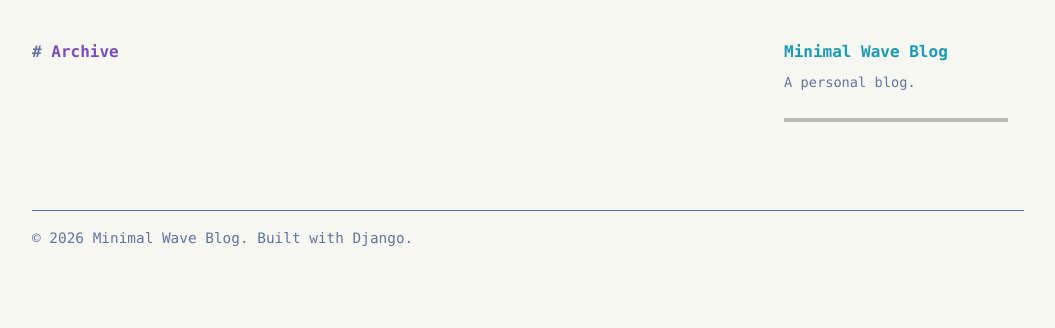
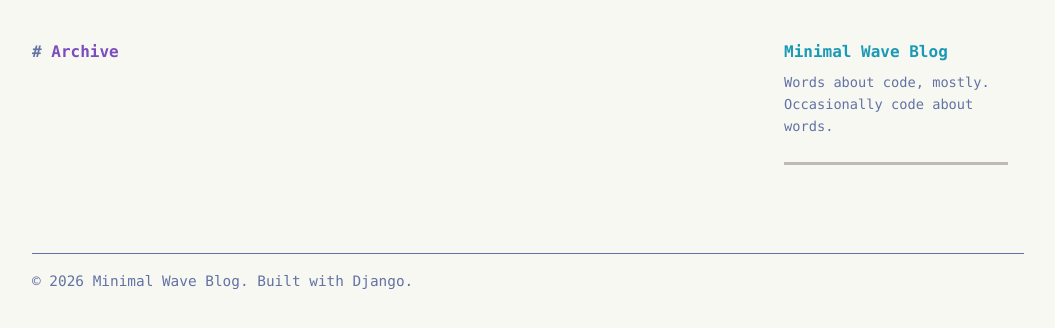
Before and after one commit to jamesfishwick/minimalwave-blog, a Django app: page /archive/ in a window 1280 px wide. Shown: the part 76-404 px from the top of the page, without its empty margins (112-1167 px from the left). Run offline with Django 5.2, Linux system fonts and the light colour scheme; data comes from the database, SQL or seed files in the repository; data that the repository does not hold is empty; parts of the project's set-up code (start-up, migrations or seed data) failed here and were passed over; some libraries are stand-ins or nearby versions.

Commit message:
style: wittier sidebar tagline (#43)
* style: wittier sidebar tagline

Replace the sidebar description \"A personal blog.\" with something with
a pulse: \"Words about code, mostly. Occasionally code about words.\"

Visible aside__description only; the meta/social description block is
unchanged.

* style: use the tagline in meta/social too

The meta, og, and twitter description defaults still read "A personal
blog". Use the same line as the visible tagline so search results and
link previews match: "Words about code, mostly. Occasionally code about
words."

```diff
--- a/templates/base.html
+++ b/templates/base.html
@@ -13,7 +13,7 @@
 </title>
 <meta name="description" content="
 {% block meta_description %}
-  A personal blog
+  Words about code, mostly. Occasionally code about words.
 {% endblock %}
 " />
 
@@ -25,7 +25,7 @@
 " />
 <meta property="og:description" content="
 {% block og_description %}
-  A personal blog
+  Words about code, mostly. Occasionally code about words.
 {% endblock %}
 " />
 <meta property="og:type" content="
@@ -56,7 +56,7 @@
 " />
 <meta name="twitter:description" content="
 {% block twitter_description %}
-  A personal blog
+  Words about code, mostly. Occasionally code about words.
 {% endblock %}
 " />
 
@@ -145,7 +145,7 @@
 ">{{ site_name|default:"James Fishwick" }}</a></h1>
 <p class="aside__description">
 {% block aside_description %}
-  A personal blog.
+  Words about code, mostly. Occasionally code about words.
 {% endblock %}
 </p>
 </div>
```
